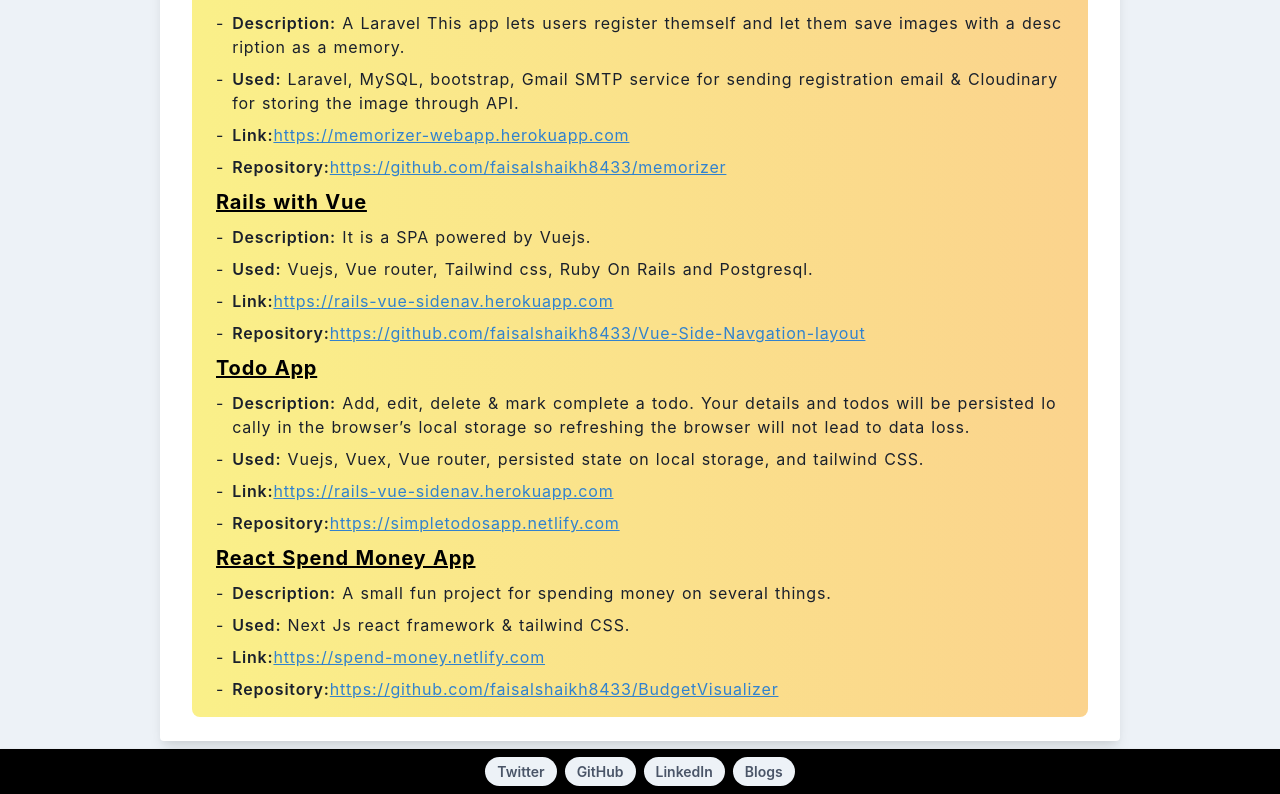
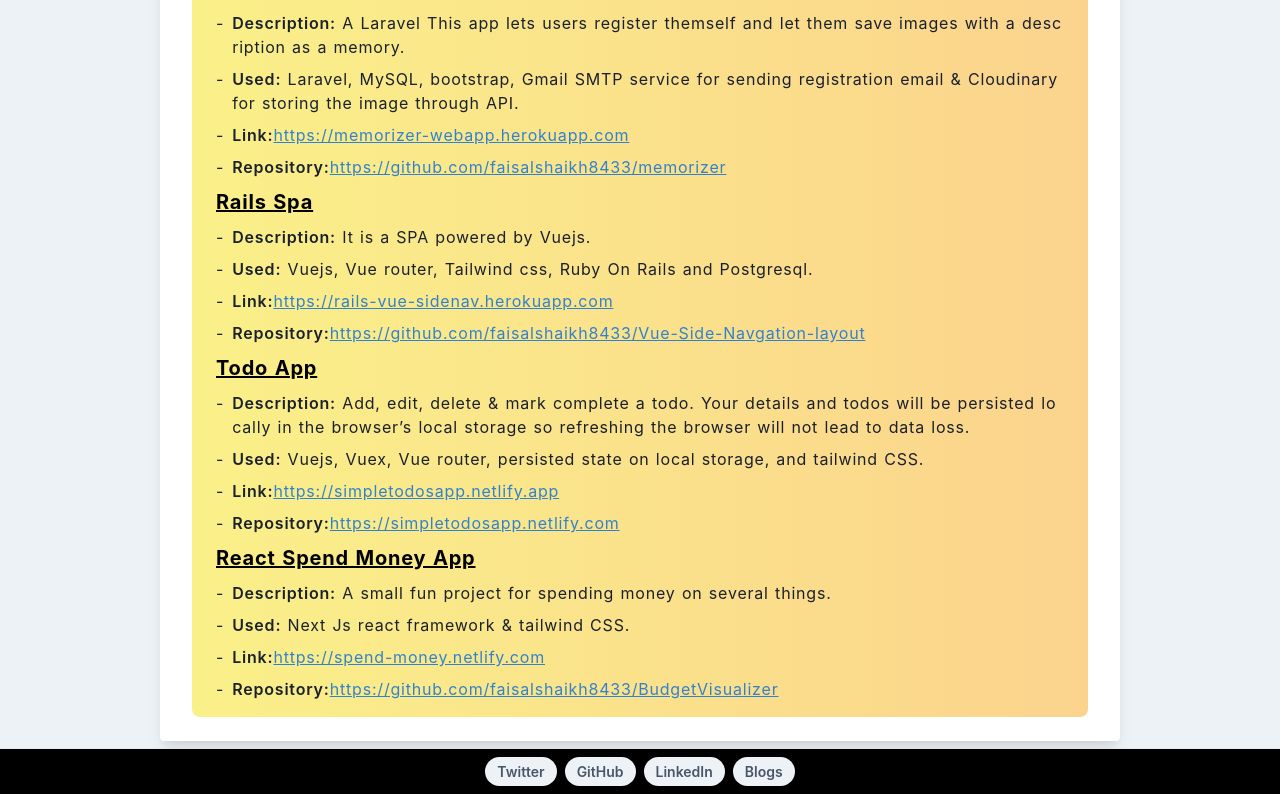
Before and after one commit to faisalshaikh8433/self-website, a Nuxt app: page /projects in a window 1280 px wide. Shown: the part 1787-2581 px from the top of the page. Built offline with nearby package versions, Linux system fonts and the light colour scheme.

Commit message:
renames the project and fixes link

```diff
--- a/pages/projects.vue
+++ b/pages/projects.vue
@@ -227,7 +227,7 @@
 					>
 				</Row>
 				<div class="mx-4 my-2 text-xl font-bold">
-					<p class="underline hover:text-gray-900">Rails with Vue</p>
+					<p class="underline hover:text-gray-900">Rails Spa</p>
 				</div>
 				<Row>
 					<span class="font-semibold">Description:</span>
@@ -275,9 +275,9 @@
 					<span class="font-semibold">Link:</span>
 					<a
 						target="_blank"
-						href="https://rails-vue-sidenav.herokuapp.com"
+						href="https://simpletodosapp.netlify.app"
 						class="underline hover:text-gray-900 text-blue-600"
-						>https://rails-vue-sidenav.herokuapp.com</a
+						>https://simpletodosapp.netlify.app</a
 					>
 				</Row>
 				<Row>
```
